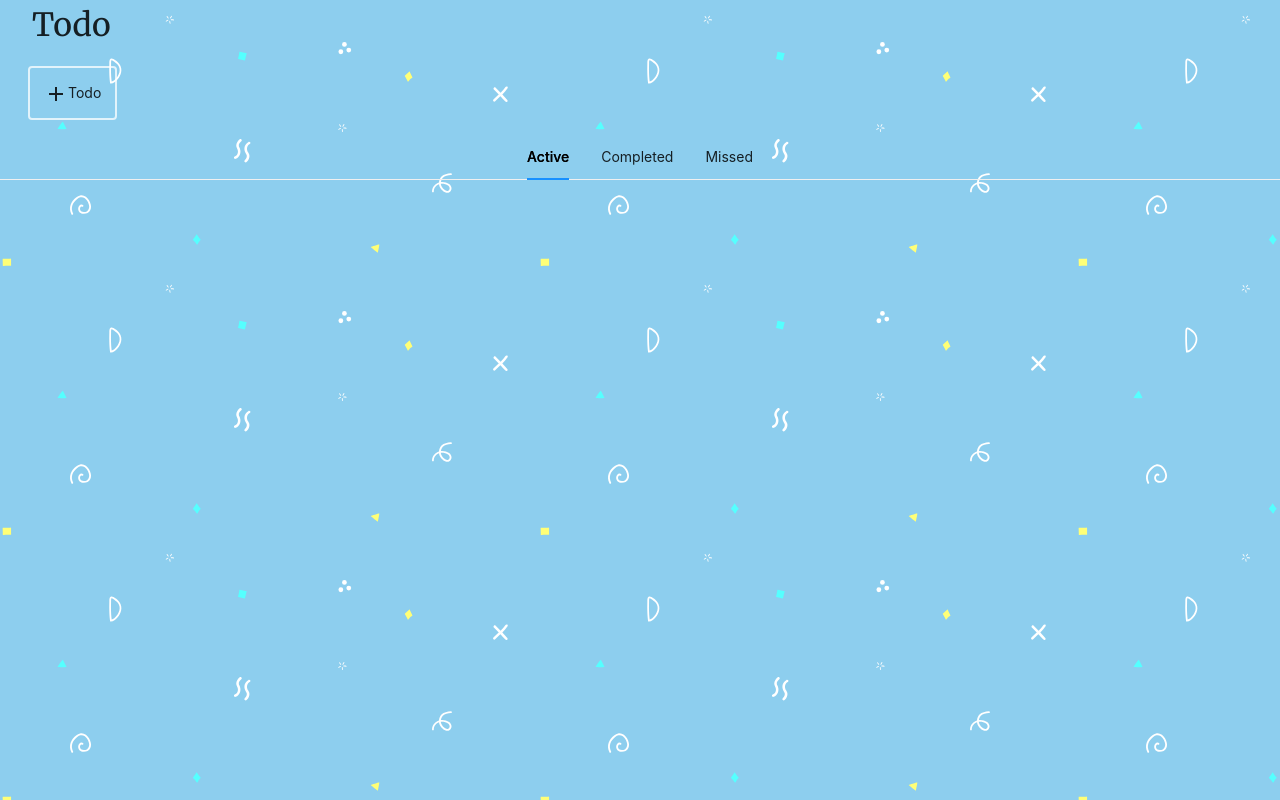
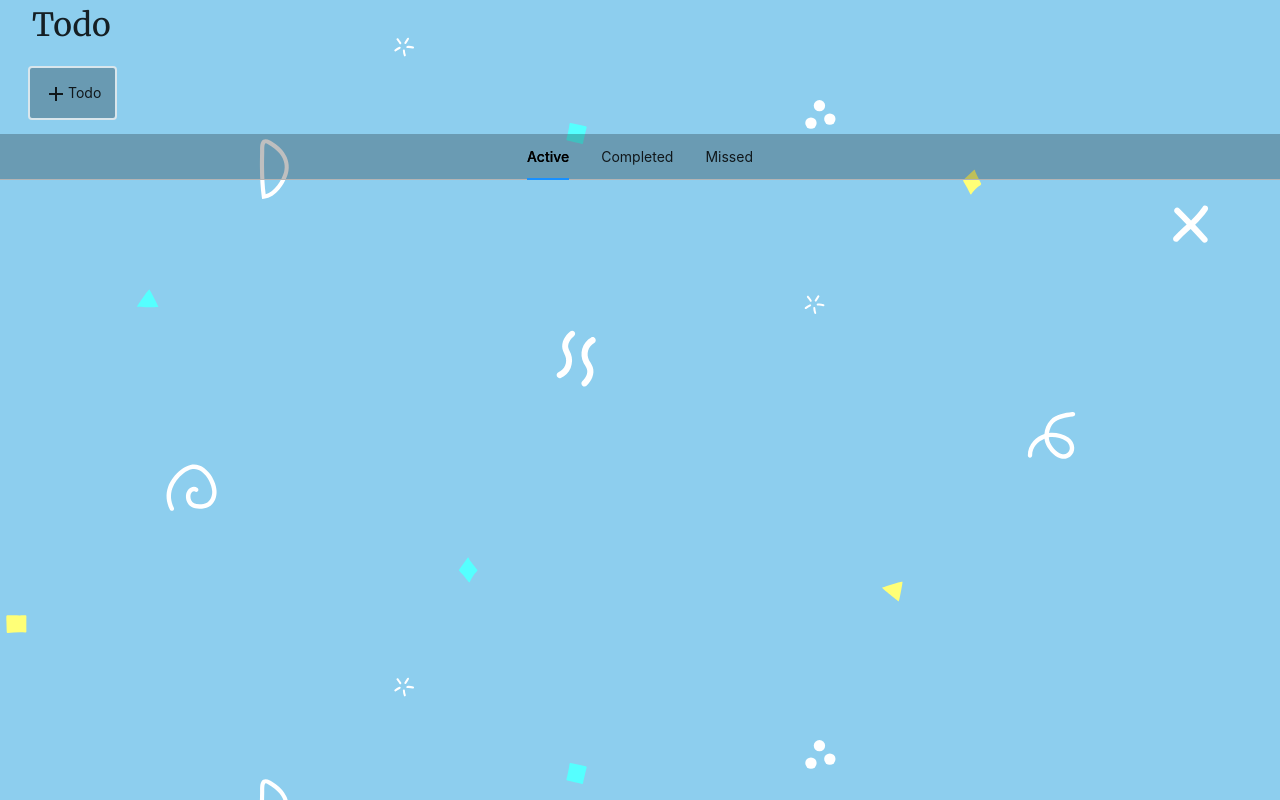
Before and after one commit to mritunjaysaha/todo-pwa, a React (Create React App) app: page / in a window 1280 px wide. Built offline with nearby package versions, Linux system fonts and the light colour scheme.

Commit message:
added background color to tabs-nav-wrap

```diff
--- a/src/styles/main.css
+++ b/src/styles/main.css
@@ -2,6 +2,8 @@
 body {
   font-family: "Poppins", sans-serif;
   background-image: url(./Confetti-Doodles.svg);
+  background-color: #8dceee;
+  background-size: 100%;
   /* background by SVGBackgrounds.com */
 }
 
@@ -16,6 +18,10 @@ nav {
 }
 
 /*********Desktop TABS************/
+.ant-tabs-nav-wrap {
+  background-color: rgba(0, 0, 0, 0.25);
+}
+
 .ant-tabs-tab.ant-tabs-tab-active .ant-tabs-tab-btn {
   color: #000 !important;
   font-weight: 500;
@@ -84,7 +90,7 @@ nav {
   flex-direction: row;
   margin-left: 2em;
   margin-bottom: 1em;
-  background-color: transparent;
+  background-color: rgba(0, 0, 0, 0.25);
   border-radius: 4px;
   border: 2px solid rgba(255, 255, 255, 0.75);
   padding: 1em 1em 0 1em;
--- a/src/styles/main.scss
+++ b/src/styles/main.scss
@@ -4,7 +4,8 @@ $tabs-color: #8dceee;
 body {
     font-family: "Poppins", sans-serif;
     background-image: url(./Confetti-Doodles.svg);
-
+    background-color: $tabs-color;
+    background-size: 100%;
     /* background by SVGBackgrounds.com */
 }
 .logo {
@@ -16,6 +17,9 @@ nav {
     background-color: transparent;
 }
 /*********Desktop TABS************/
+.ant-tabs-nav-wrap {
+    background-color: rgba(0, 0, 0, 0.25);
+}
 .ant-tabs-tab.ant-tabs-tab-active .ant-tabs-tab-btn {
     color: #000 !important;
     font-weight: 500;
@@ -81,7 +85,7 @@ nav {
     flex-direction: row;
     margin-left: 2em;
     margin-bottom: 1em;
-    background-color: transparent;
+    background-color: rgba(0, 0, 0, 0.25);
     border-radius: 4px;
     border: 2px solid rgba(255, 255, 255, 0.75);
     padding: 1em 1em 0 1em;
```
Also changed, not shown: 1 other file (tests, documents, lock files or other folders).
